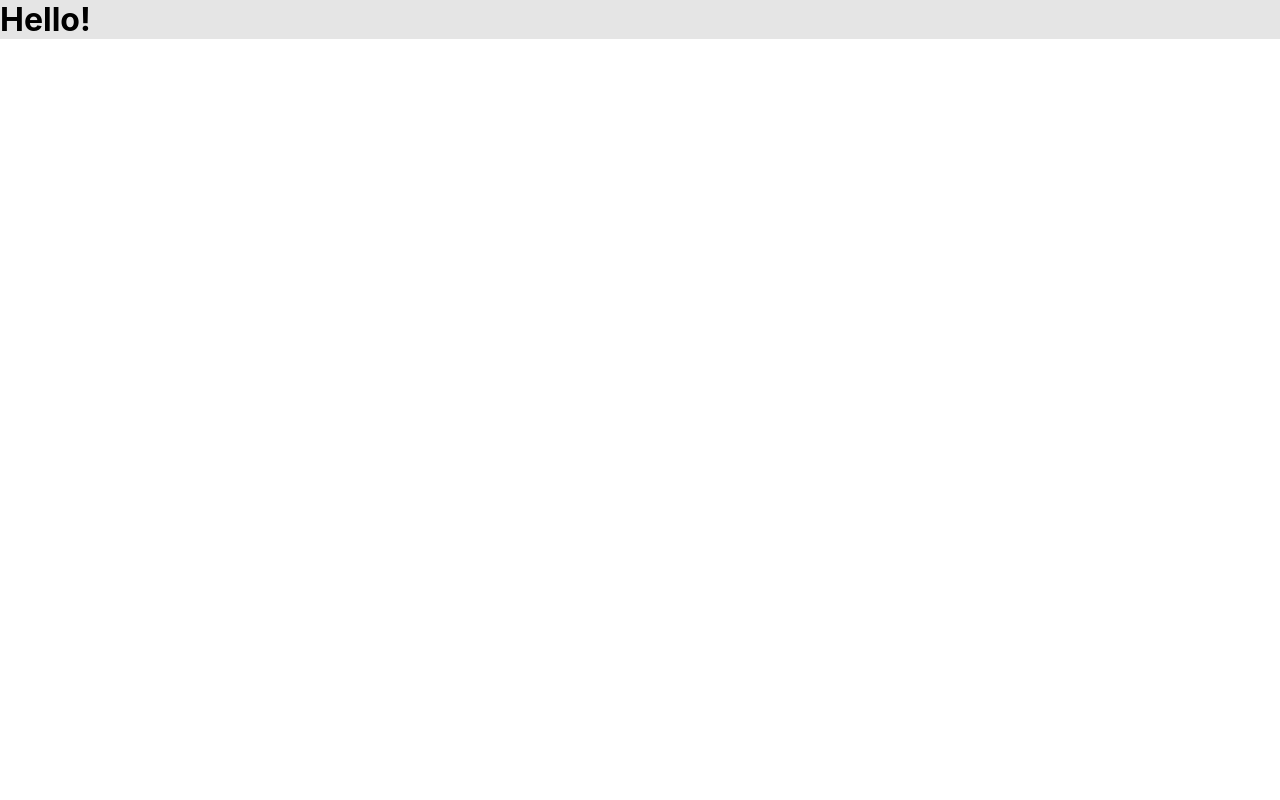
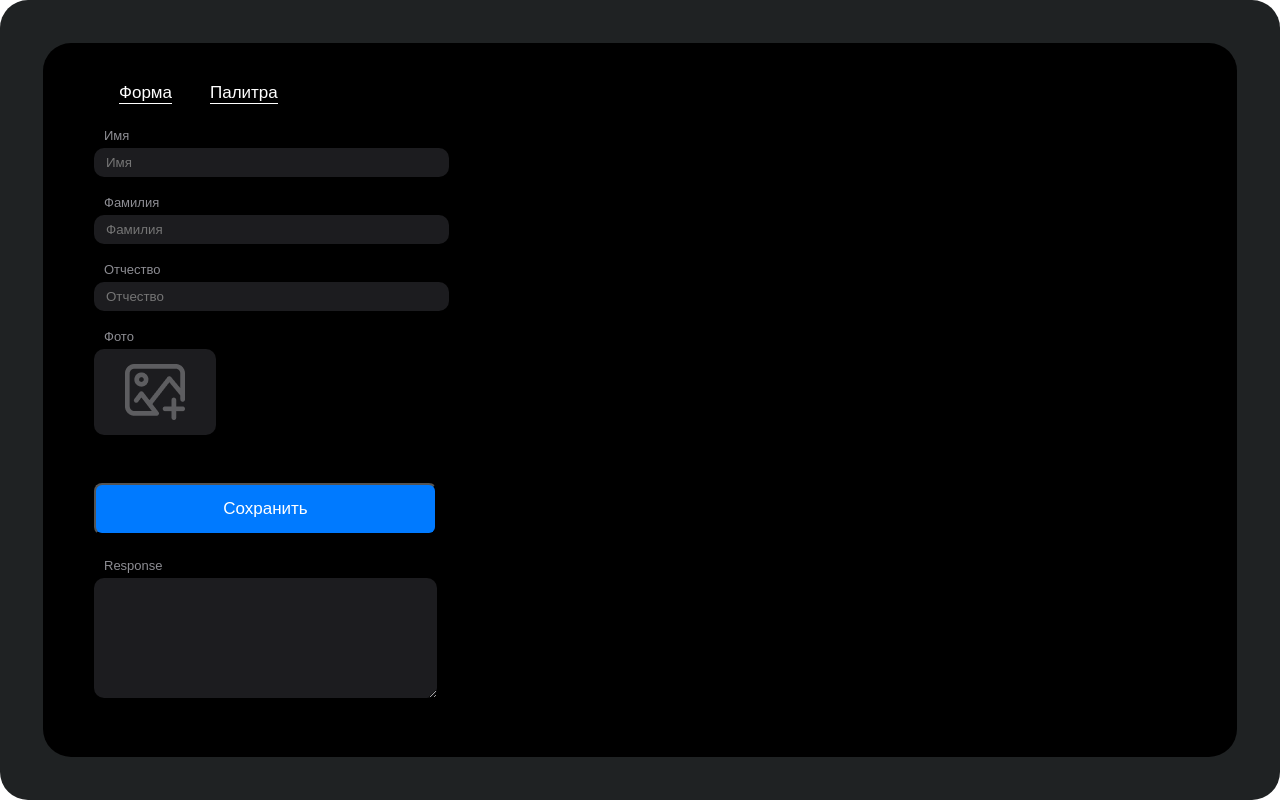
Before and after one commit to Maxim270693/palette-test, a React (Create React App) app: page / in a window 1280 px wide. Built offline with nearby package versions, Linux system fonts and the light colour scheme.

Commit message:
added layout form page

```diff
--- a/src/App.scss
+++ b/src/App.scss
@@ -1,8 +1,21 @@
 * {
-    margin: 0;
-    padding: 0;
+  margin: 0;
+  padding: 0;
+  font-family: 'Gotham Pro', sans-serif;
 }
 
 .App {
-    background-color: #E5E5E5;
+  display: flex;
+  background-color: #1F2223;
+  border-radius: 28px;
+  min-height: 100vh;
+
+  .container {
+    width: 100%;
+    padding: 40px 0 36px 51px;
+    background-color: #000;
+    margin: 43px;
+    color: #fff;
+    border-radius: 28px;
+  }
 }
--- a/src/App.tsx
+++ b/src/App.tsx
@@ -1,10 +1,16 @@
 import React from 'react';
 import './App.scss';
+import Header from "./components/Header/Header";
+import Form from "./components/Form/Form";
 
 function App() {
+
     return (
         <div className="App">
-            <h1>Hello!</h1>
+            <div className="container">
+                <Header/>
+                <Form/>
+            </div>
         </div>
     );
 }
--- /dev/null
+++ b/src/components/Button/Button.tsx
@@ -0,0 +1,19 @@
+import React from 'react';
+
+type ButtonType = {
+    children: string;
+    className?: string;
+}
+
+const Button = ({children, className}: ButtonType) => {
+    return (
+        <div>
+            <button className={className}
+            >
+                {children}
+            </button>
+        </div>
+    );
+};
+
+export default Button;
--- /dev/null
+++ b/src/components/Form/Form.scss
@@ -0,0 +1,52 @@
+.form {
+  .imageWrapper {
+    width: 60px;
+    margin-bottom: 30px;
+    padding: 15px 31px;
+    background: rgba(118, 118, 128, 0.24);
+    border-radius: 10px;
+    cursor: pointer;
+  }
+
+  .saveButton {
+    width: 343px;
+    padding: 14px 16px;
+    background: #007AFF;
+    border-radius: 8px;
+    font-size: 17px;
+    font-weight: 400;
+    cursor: pointer;
+    color: #fff;
+    margin-bottom: 23px;
+  }
+
+  .input {
+    max-width: 343px;
+    border-radius: 10px;
+    background: rgba(118, 118, 128, 0.24);
+    padding: 6.5px 0 7.5px 12px;
+    border: none;
+    color: #fff;
+  }
+
+  .responseBlock {
+    display: flex;
+    flex-direction: column;
+    max-width: 343px;
+
+    textarea {
+      background: rgba(118, 118, 128, 0.24);
+      border-radius: 10px;
+      border: none;
+      min-height: 120px;
+    }
+  }
+
+  .label {
+    font-size: 13px;
+    color: #EBEBF5;
+    opacity: 0.6;
+    margin-left: 10px;
+    margin-bottom: 5px;
+  }
+}
--- /dev/null
+++ b/src/components/Form/Form.tsx
@@ -0,0 +1,60 @@
+import React, {FormEvent} from 'react';
+import './Form.scss';
+import FormInput from "../FormInput/FormInput";
+import vector from "../../image/Vector.png";
+import Button from "../Button/Button";
+
+type FormInterface = {
+    [key: string]: string
+}
+
+const Form = () => {
+
+    const handleSubmit = (event: FormEvent<HTMLFormElement>) => {
+        event.preventDefault();
+        const formData = new FormData(event.currentTarget);
+
+        let formObj: FormInterface = {}
+        for (let [key, value] of Array.from(formData.entries())) {
+            formObj[key] = value.toString()
+        }
+    }
+
+    return (
+        <form onSubmit={handleSubmit} className="form">
+            <FormInput placeholder="Имя"
+                       name="name"
+                       label="Имя"
+                       className="input"
+            />
+            <FormInput placeholder="Фамилия"
+                       name="lastName"
+                       label="Фамилия"
+                       className="input"
+            />
+            <FormInput placeholder="Отчество"
+                       name="middleName"
+                       label="Отчество"
+                       className="input"
+            />
+            <FormInput name="image"
+                       label="Фото"
+                       className="imageWrapper"
+                       type="image"
+                       src={vector}
+            />
+
+            <Button className="saveButton">
+                Сохранить
+            </Button>
+
+            <div className="responseBlock">
+                <label className="label">Response</label>
+                <textarea></textarea>
+            </div>
+
+        </form>
+    );
+};
+
+export default Form;
--- /dev/null
+++ b/src/components/FormInput/FormInput.scss
@@ -0,0 +1,12 @@
+.formInput {
+  display: flex;
+  flex-direction: column;
+  margin-bottom: 18px;
+
+  .label {
+    font-size: 13px;
+    color: #EBEBF5;
+    opacity: 0.6;
+    margin-left: 10px;
+  }
+}
--- /dev/null
+++ b/src/components/FormInput/FormInput.tsx
@@ -0,0 +1,35 @@
+import React from 'react';
+import './FormInput.scss';
+
+type FormInputType = {
+    type?: string;
+    placeholder?: string;
+    name?: string;
+    label?: string;
+    className?: string;
+    src?: string;
+}
+
+const FormInput = ({
+                       type,
+                       placeholder,
+                       name,
+                       label,
+                       className,
+                       src
+                   }: FormInputType) => {
+    return (
+        <div className="formInput">
+            <label className="label">{label}</label>
+
+            <input type={type}
+                   placeholder={placeholder}
+                   name={name}
+                   className={className}
+                   src={src}
+            />
+        </div>
+    );
+};
+
+export default FormInput;
--- /dev/null
+++ b/src/components/Header/Header.scss
@@ -0,0 +1,16 @@
+.header {
+  display: flex;
+  color: #fff;
+  margin-bottom: 24px;
+  font-size: 17px;
+  margin-left: 25px;
+
+  div {
+    border-bottom: 1px solid #fff;
+    cursor: pointer;
+  }
+
+  div:last-child {
+    margin-left: 38px;
+  }
+}
--- /dev/null
+++ b/src/components/Header/Header.tsx
@@ -0,0 +1,13 @@
+import React from 'react';
+import './Header.scss';
+
+const Header = () => {
+    return (
+        <div className="header">
+            <div>Форма</div>
+            <div>Палитра</div>
+        </div>
+    );
+};
+
+export default Header;
```
Also changed, not shown: src/image/Vector.png (added).
